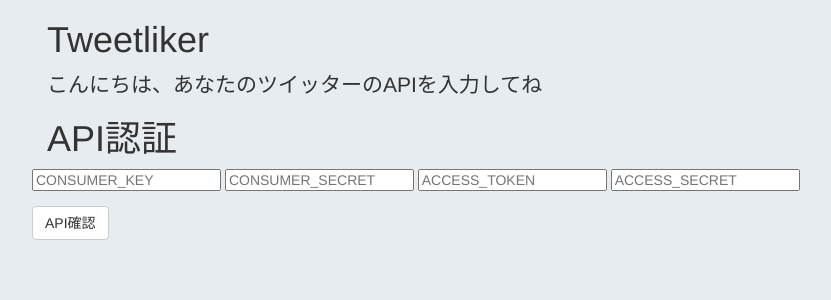
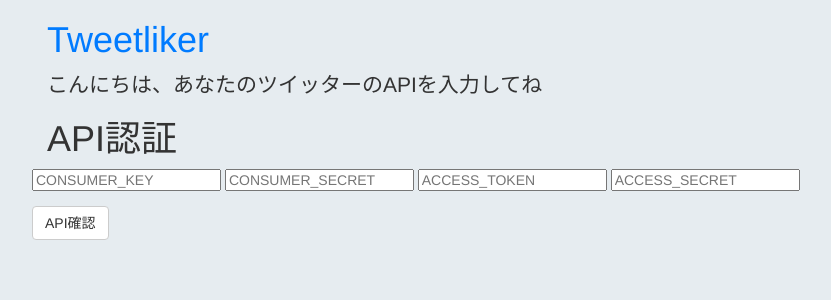
Before and after one commit to shogossss/tweetliker, a Flask app: page / in a window 1280 px wide. Shown: the top 300 px of the page, without its empty margins (23-854 px from the left). Run offline with Flask 2, Linux system fonts and the light colour scheme; some libraries are stand-ins or nearby versions.

Commit message:
checkcolor

```diff
--- a/templates/check.html
+++ b/templates/check.html
@@ -36,6 +36,9 @@
      margin-bottom:10px;
      line-height: 1.2;
     }
+    .hh1{
+     color: #007bff !important;
+    }
     </style>
 </head>
 
@@ -43,7 +46,7 @@
   <div class="container">
    <div class="row">
      <div class="col-md-12">
-       <h1>Tweetliker</h1>
+       <h1 class="hh1">Tweetliker</h1>
         <p class="lead">
           {% if message %}
             {{ message }}
--- a/templates/index.html
+++ b/templates/index.html
@@ -30,13 +30,16 @@
  margin-bottom:10px;
  line-height: 1.2;
 }
+.hh1{
+ color: #007bff !important;
+}
 </style>
 </head>
 <body>
 <div class="container">
  <div class="row">
    <div class="col-md-12">
-    <h1><a href="/">Toptweets</a></h1>
+    <h1 class="hh1">Tweetliker</a></h1>
     <p>調べたい言葉を入れると関連するツイートに三つのアクションをする。</p>
     <!-- コードを追加 返信が来たかどうかの確認-->
     {% if query,count %}
```
